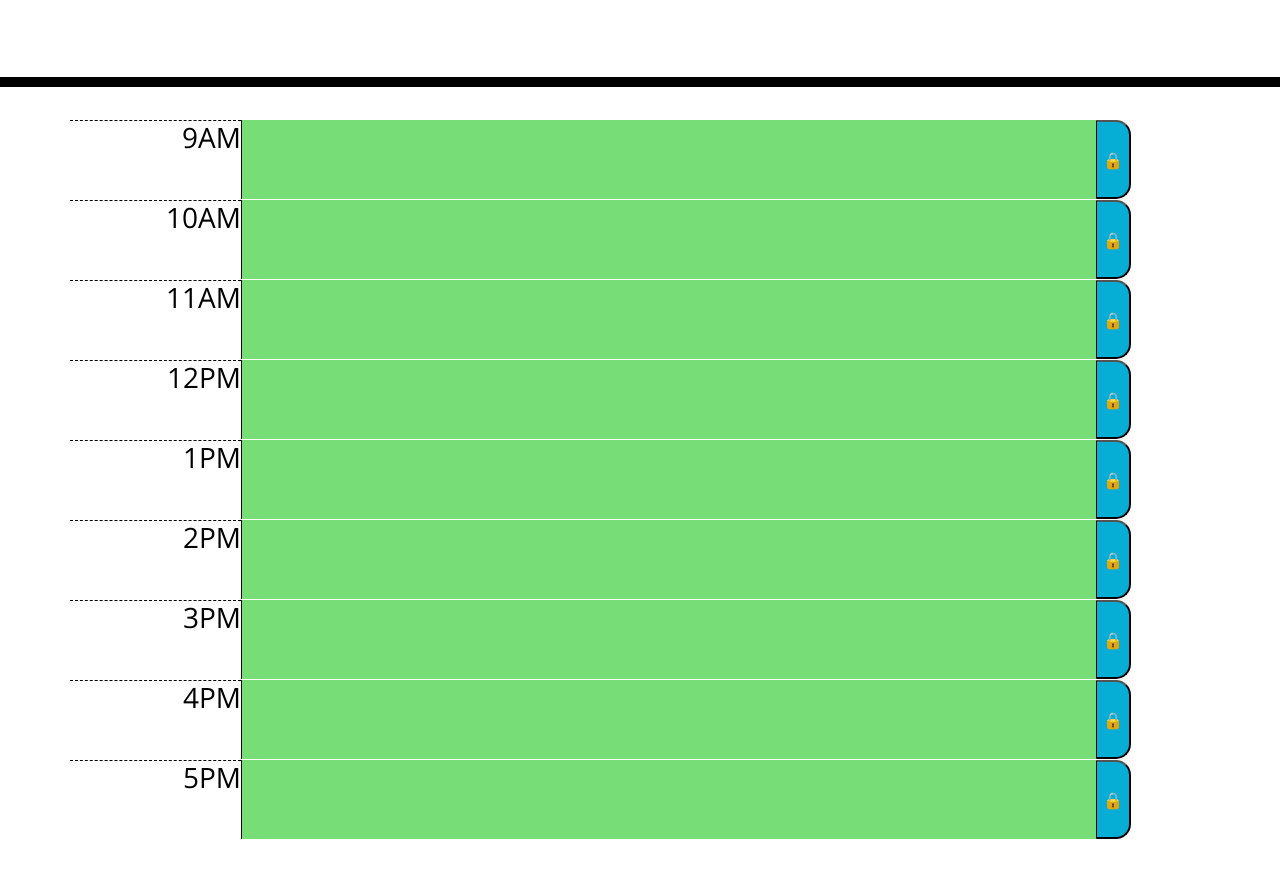
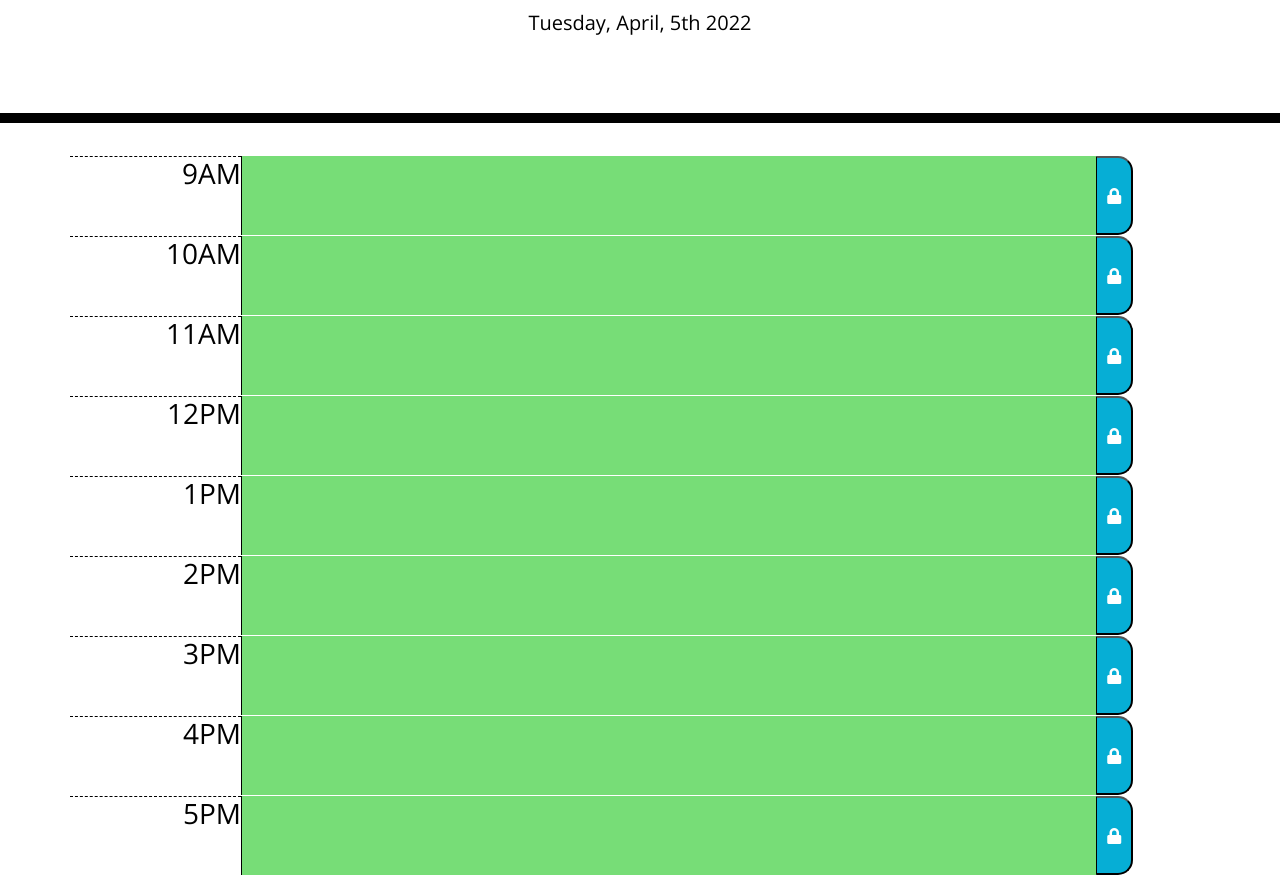
Before and after one commit to MiaLaFleur/weekly-challenge-5, a plain HTML site: page index.html in a window 1280 px wide. Shown: the part 181-1056 px from the top of the page. Before the commit the page ends 1020 px from the top, so only its background shows below. Drawn offline with nearby package versions, Linux system fonts and the light colour scheme; a web font is replaced by a local one.

Commit message:
finish styling for saveBtn and add time <p>

```diff
--- a/assets/js/script.js
+++ b/assets/js/script.js
@@ -1,4 +1,6 @@
 var timeArr = ["9", "10", "11", "12", "13", "14", "15", "16","17"];
+
+$("#currentDay").text(moment().format("dddd, MMMM, Do YYYY"));
 
 $(".saveBtn").on("click", function() {
 
--- a/index.html
+++ b/index.html
@@ -35,7 +35,7 @@
         <textarea class="description" id="9">
 
         </textarea>
-        <button type="button" class="saveBtn">🔒</button>
+        <button type="button" class="saveBtn"> <i class="fas fa-lock"></i> </button>
       </div>
 
       <div class="row time-block" >
@@ -43,7 +43,7 @@
         <textarea class="description" id="10">
 
         </textarea>
-        <button type="button" class="saveBtn">🔒</button>
+        <button type="button" class="saveBtn"> <i class="fas fa-lock"></i> </button>
       </div>
 
       <div class="row time-block">
@@ -51,7 +51,7 @@
         <textarea class="description" id="11">
 
         </textarea>
-        <button type="button" class="saveBtn">🔒</button>
+        <button type="button" class="saveBtn"> <i class="fas fa-lock"></i> </button>
       </div>
 
       <div class="row time-block">
@@ -59,7 +59,7 @@
         <textarea class="description" id="12">
 
         </textarea>
-        <button type="button" class="saveBtn">🔒</button>
+        <button type="button" class="saveBtn"> <i class="fas fa-lock"></i> </button>
       </div>
 
       <div class="row time-block">
@@ -67,7 +67,7 @@
         <textarea class="description" id="13">
 
         </textarea>
-        <button type="button" class="saveBtn">🔒</button>
+        <button type="button" class="saveBtn"> <i class="fas fa-lock"> </i></button>
       </div>
 
       <div class="row time-block">
@@ -75,7 +75,7 @@
         <textarea class="description" id="14">
 
         </textarea>
-        <button type="button" class="saveBtn">🔒</button>
+        <button type="button" class="saveBtn"> <i class="fas fa-lock"></i> </button>
       </div>
 
       <div class="row time-block">
@@ -83,7 +83,7 @@
         <textarea class="description" id="15">
 
         </textarea>
-        <button type="button" class="saveBtn">🔒</button>
+        <button type="button" class="saveBtn"> <i class="fas fa-lock"></i> </button>
       </div>
 
       <div class="row time-block">
@@ -91,7 +91,7 @@
         <textarea class="description" id="16">
 
         </textarea>
-        <button type="button" class="saveBtn">🔒</button>
+        <button type="button" class="saveBtn"> <i class="fas fa-lock"></i> </button>
       </div>
 
       <div class="row time-block">
@@ -99,7 +99,7 @@
         <textarea class="description" id="17">
 
         </textarea>
-        <button type="button" class="saveBtn">🔒</button>
+        <button type="button" class="saveBtn"> <i class="fas fa-lock"></i> </button>
       </div>
     </div>
 
```
